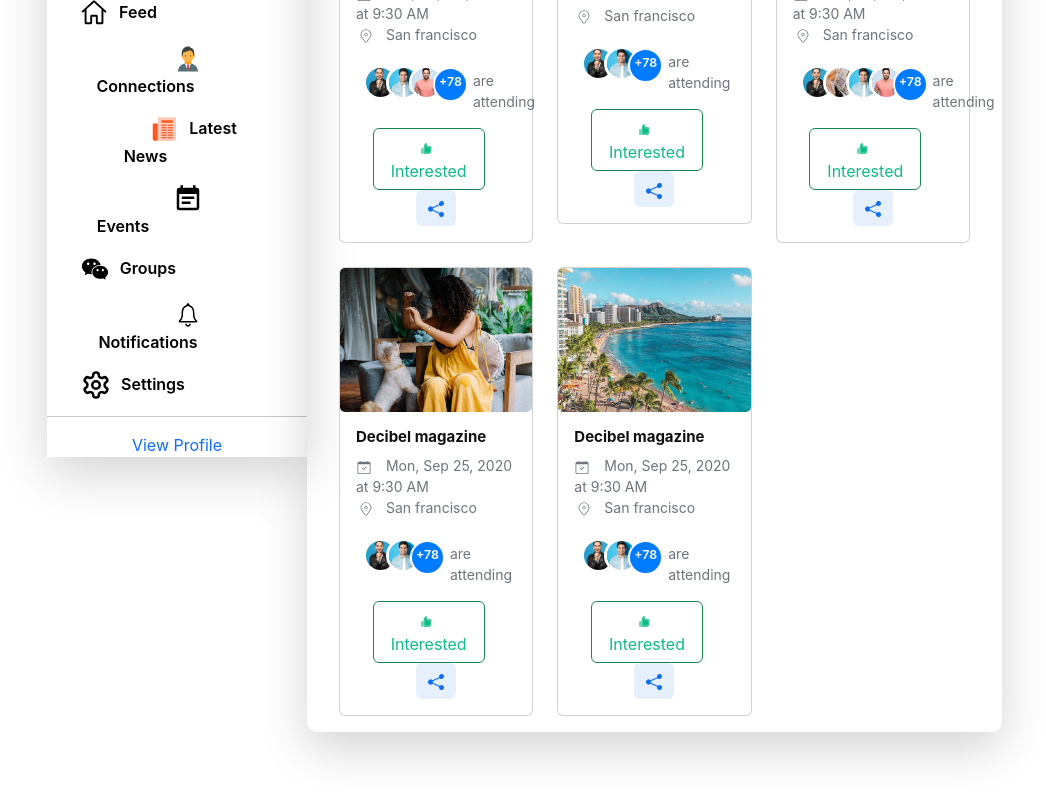
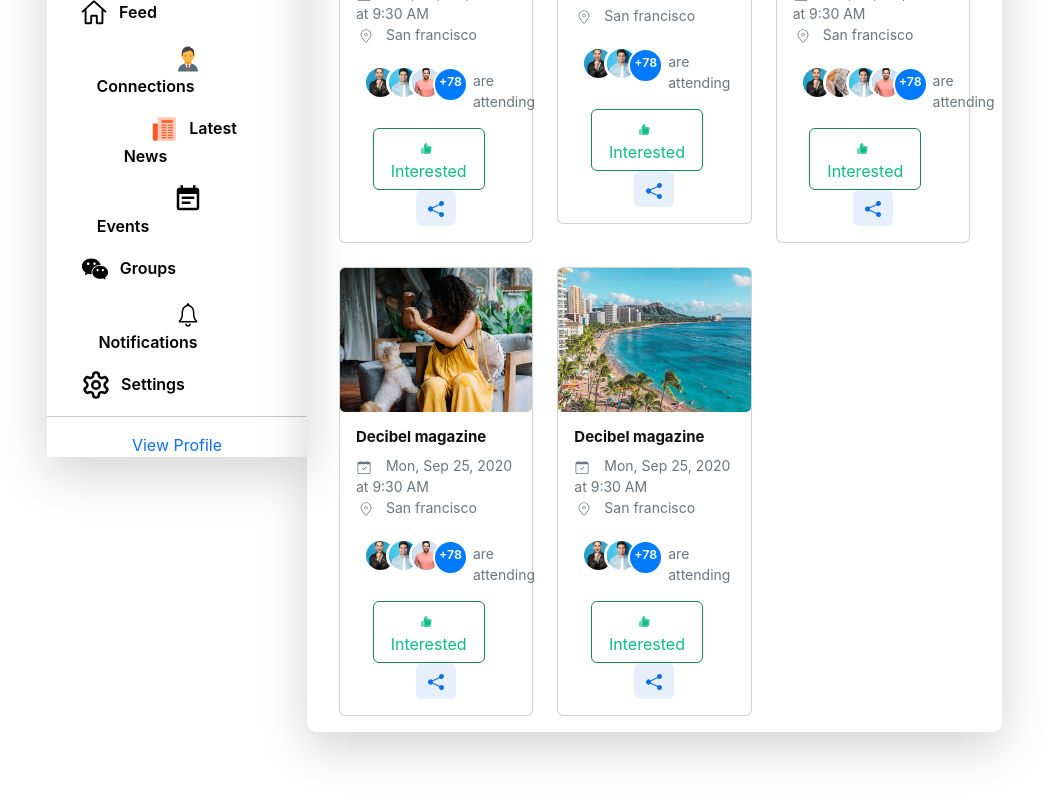
Before and after one commit to ravindarsahani3183/social-Networking, a React (Create React App) app: page /eventHome in a window 1280 px wide. Shown: the part 426-1226 px from the top of the page, without its empty margins (133-1179 px from the left). Built offline with nearby package versions, Linux system fonts and the light colour scheme.

Commit message:
update event

```diff
--- a/src/Event/Event.js
+++ b/src/Event/Event.js
@@ -97,6 +97,7 @@ const Event = () => {
              <ul class="Event-ul">
                 <li> <img src="./assets/Event/01 (1).jpg" className='card-avatar-img' alt=""></img></li>
                 <li> <img src="./assets/Event/03.jpg" className='card-avatar-img' alt=""></img></li>
+                <li> <img src="./assets/Event/04.jpg" className='card-avatar-img' alt=""></img></li>
                 <li className='card-avatar-number'>+78</li>
                 <li className='card-avatar-text'>are attending</li>
              </ul>
```
